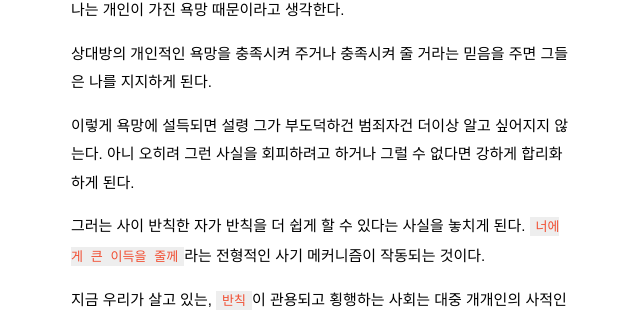
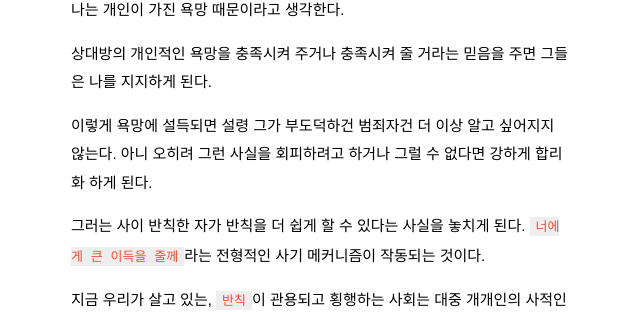
Before and after one commit to pinedance/blog, a Jekyll site: the page built from _posts/2017/01-06/2017-05-09-반칙은-왜-사라지지-않는가.md, in a window 1280 px wide and 900 px high, scrolled down 2106 px. Shown: the part 143-455 px from the top of the window, without its empty margins (319-959 px from the left). Built offline with Jekyll 4.4.1, drawn with Linux system fonts in a browser that asks for light colours; some web fonts are replaced; comment, search, counter and statistics services are not loaded; some of the changed text lies outside the part shown.

```diff
--- a/_posts/2017/01-06/2017-05-09-반칙은-왜-사라지지-않는가.md
+++ b/_posts/2017/01-06/2017-05-09-반칙은-왜-사라지지-않는가.md
@@ -38,7 +38,7 @@ categories: think
 
 이미 사회 깊숙이 뿌리 내린 `결과만 좋으면 과정은 어쨌든 간에 눈감아 주자`라는 합리화의 논리가 작용하는 것이다.
 
-용서하고 함께가자고 해야 그릇이 큰 사람, 모두를 아우를 수 있는 사람인 양 포장된다.
+용서하고 함께 가자고 해야 그릇이 큰 사람, 모두를 아우를 수 있는 사람인 양 포장된다.
 
 하지만 그 포장도 반칙을 용인하자는 일종의 `반칙`에 다름 아니다.
 
@@ -76,7 +76,7 @@ categories: think
 
 상대방의 개인적인 욕망을 충족시켜 주거나 충족시켜 줄 거라는 믿음을 주면 그들은 나를 지지하게 된다.
 
-이렇게 욕망에 설득되면 설령 그가 부도덕하건 범죄자건 더이상 알고 싶어지지 않는다. 아니 오히려 그런 사실을 회피하려고 하거나 그럴 수 없다면 강하게 합리화 하게 된다.
+이렇게 욕망에 설득되면 설령 그가 부도덕하건 범죄자건 더 이상 알고 싶어지지 않는다. 아니 오히려 그런 사실을 회피하려고 하거나 그럴 수 없다면 강하게 합리화 하게 된다.
 
 그러는 사이 반칙한 자가 반칙을 더 쉽게 할 수 있다는 사실을 놓치게 된다. `너에게 큰 이득을 줄께`라는 전형적인 사기 메커니즘이 작동되는 것이다.
 
```
Also changed, not shown: _posts/2017/01-06/2017-05-09-거리에서-사람은-나무보다 못하다.md (+11 -5 lines).
